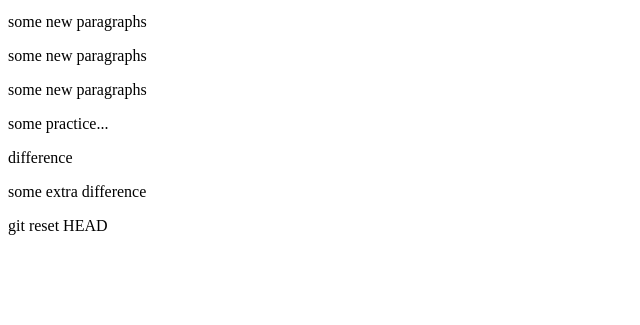
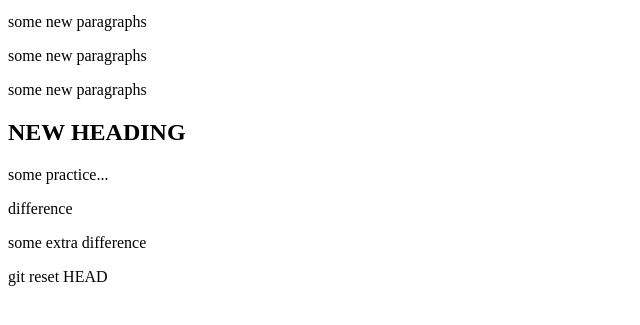
Before and after one commit to timu-ryan/git-learning, a plain HTML site: page index.html in a window 1280 px wide. Shown: the part 101-426 px from the top of the page, without its empty margins (0-640 px from the left). Drawn offline with Linux system fonts and the light colour scheme.

Commit message:
add header

```diff
--- a/index.html
+++ b/index.html
@@ -12,6 +12,7 @@
   <p>some new paragraphs</p>
   <p>some new paragraphs</p>
 
+  <h2>NEW HEADING</h2>
   <p>some practice...</p>
   <p>difference</p>
   <p>some extra difference</p>
```
